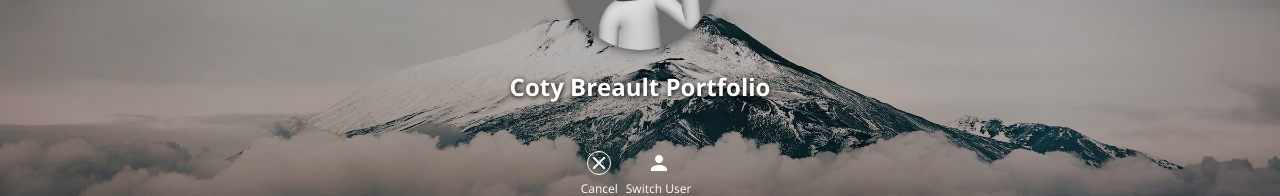
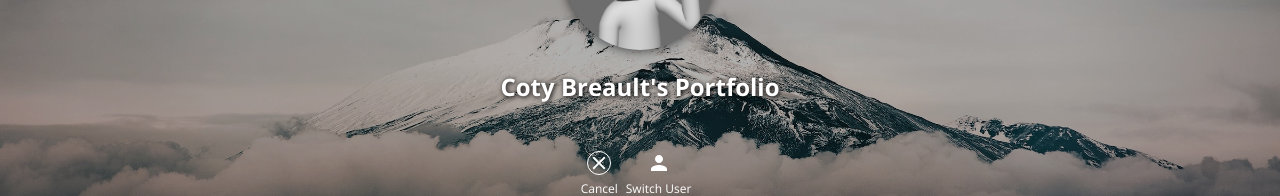
Before and after one commit to cotybro/v2-porftfolio, a React (Vite) app: page / in a window 1280 px wide. Shown: the part 378-574 px from the top of the page. Built offline with nearby package versions, Linux system fonts and the light colour scheme.

Commit message:
added 's to login screen

```diff
--- a/src/Components/Login.jsx
+++ b/src/Components/Login.jsx
@@ -16,7 +16,7 @@ function Login(props) {
             onClick={props.login}
           />
         </div>
-        <h2 className='login-title'>Coty Breault Portfolio</h2>
+        <h2 className='login-title'>Coty Breault's Portfolio</h2>
       </div>
       <div className='login-bottom'>
         <div className='login-col'>
```
